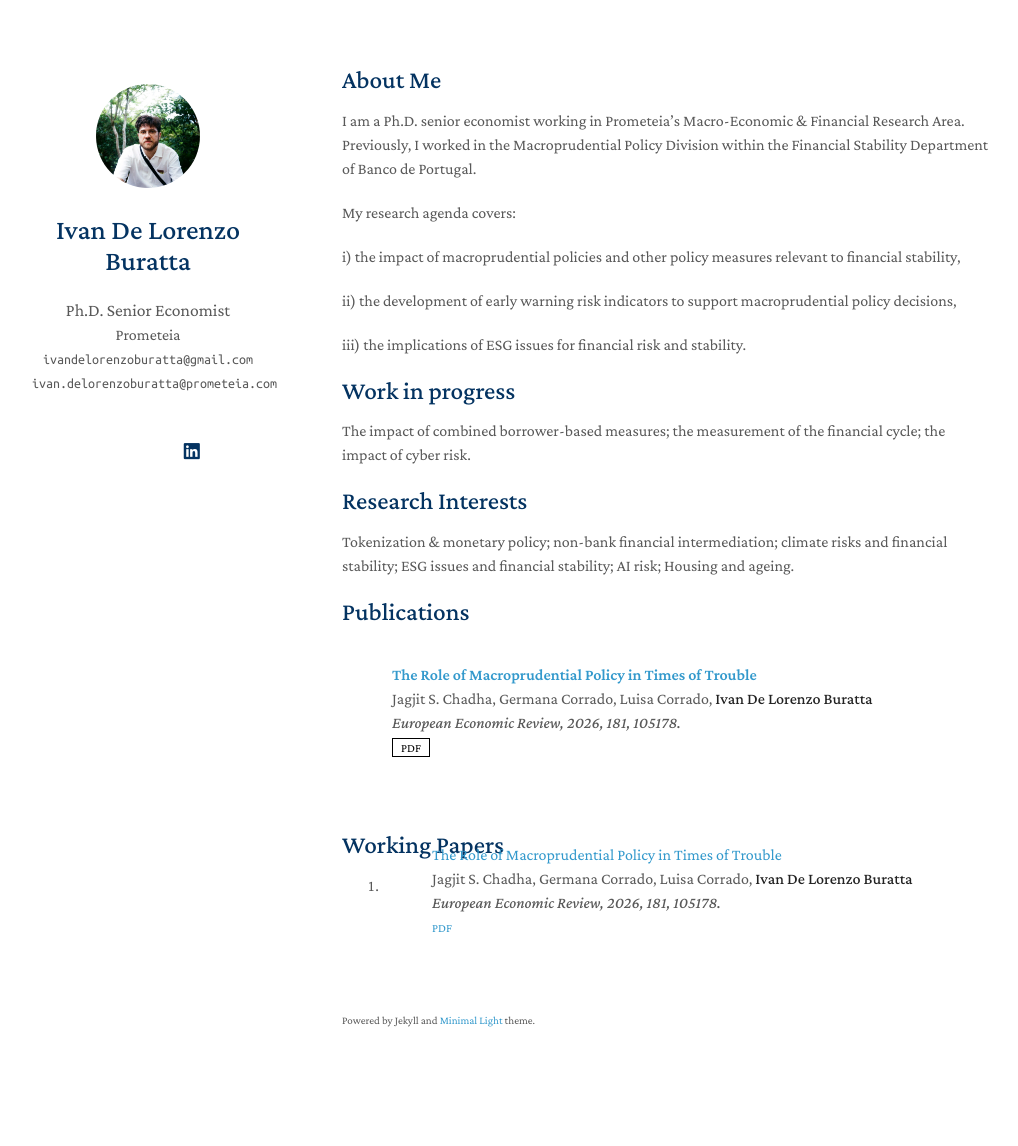
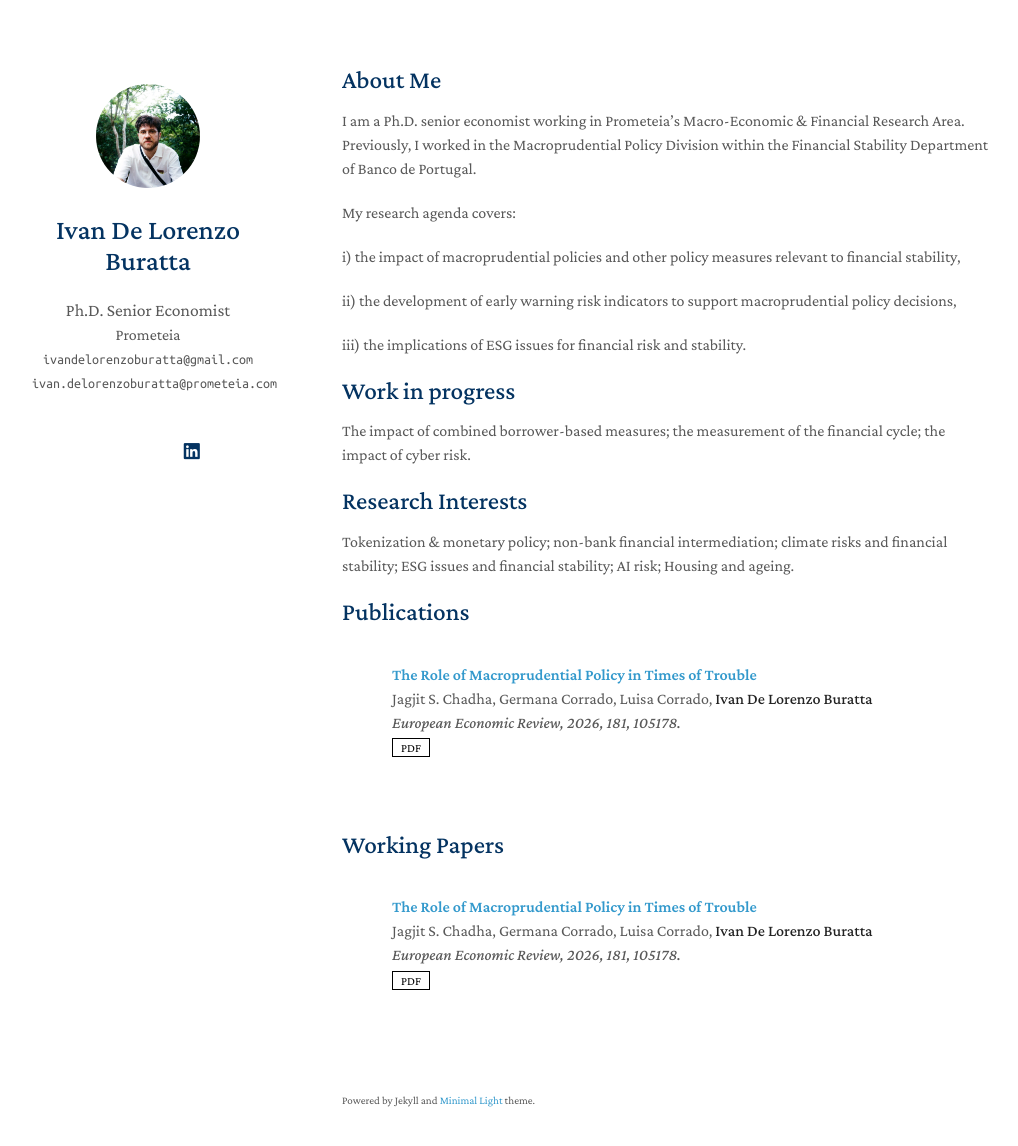
Before and after one commit to ivandelo/ivandelo.github.io, a Jekyll site: the page built from index.md, in a window 1280 px wide and 1181 px high. Shown: the top 1146 px of the window, without its empty margins (128-1146 px from the left). Built offline with Jekyll 4.4.1, drawn with Linux system fonts in a browser that asks for light colours; a style sheet for code colours, icons or effects is not loaded; our own code applies the rules of GitHub Pages for plain Markdown files.

Commit message:
Update wp.md

```diff
--- a/_includes/wp.md
+++ b/_includes/wp.md
@@ -1,7 +1,7 @@
 
 <h2 id="wp" style="margin: 2px 0px -15px;">Working Papers</h2>
 
-<div class="wp">
+<div class="publications">
 <ol class="bibliography">
 
 {% for link in site.data.WPs.main %}
```
